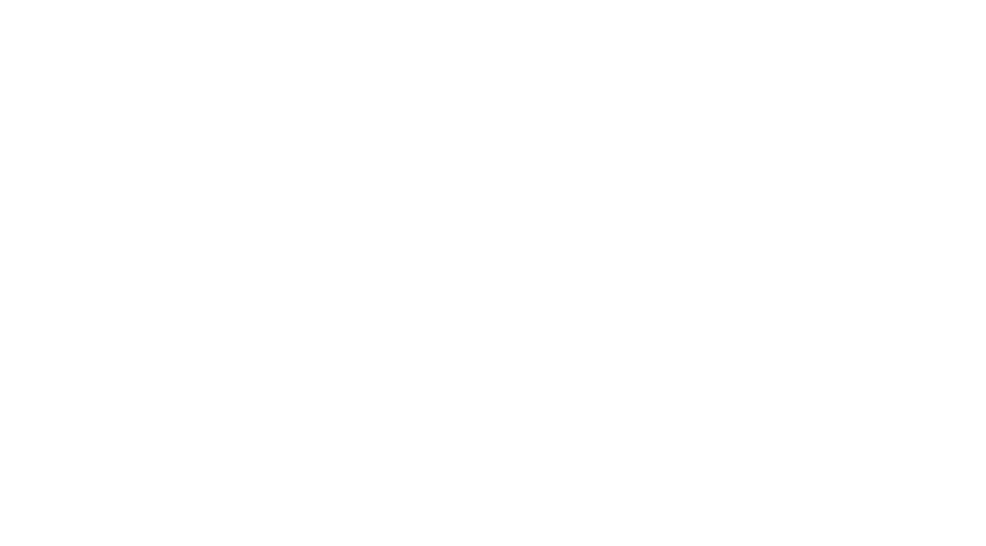
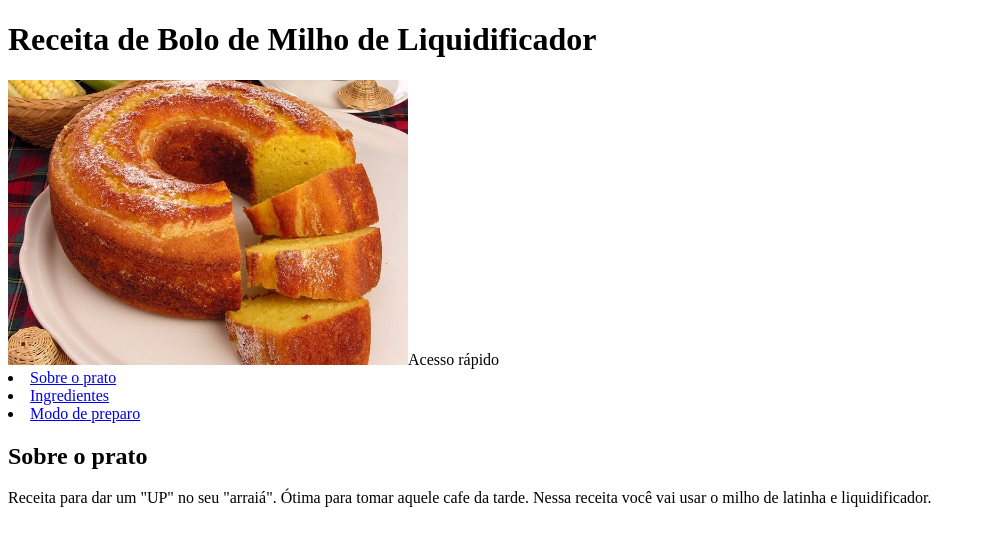
Before and after one commit to BerdayesVanessa/Exercicio_receita_CSS, a plain HTML site: page index.html in a window 1280 px wide. Shown: the whole page, without its empty margins (0-986 px from the left). Drawn offline with Linux system fonts and the light colour scheme.

Commit message:
sobre o prato

```diff
--- a/index.html
+++ b/index.html
@@ -7,6 +7,23 @@
     <title>Receita Bolo de Milho</title>
 </head>
 <body>
+    <h1>Receita de Bolo de Milho de Liquidificador</h1>
+
+    <img src="bolo de milho.jpg" width="400" alt="Imagem de um bolo de milho"
+
+    <h2>Acesso rápido</h2>
+
+    <li><a href="Sobre o prato"> Sobre o prato</a></li>
+    <li><a href="Ingredientes"> Ingredientes</a></li>
+    <li><a href="Preparo"> Modo de preparo</a></li>
+
+    <h2>Sobre o prato</h2>
+        <p>Receita para dar um "UP" no seu "arraiá". Ótima para tomar aquele cafe da tarde. Nessa receita você vai usar o milho de latinha e liquidificador.</p>
+
+
+
+
+
 
 </body>
 </html>
```
Also changed, not shown: bolo de milho.jpg (added).
